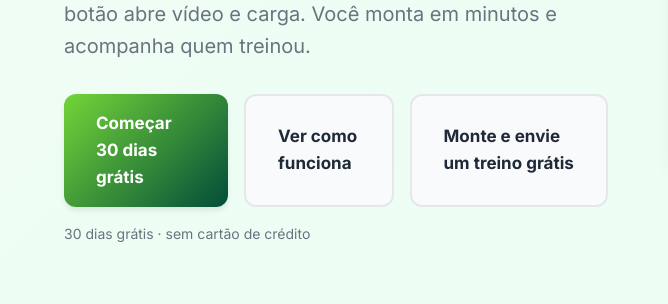
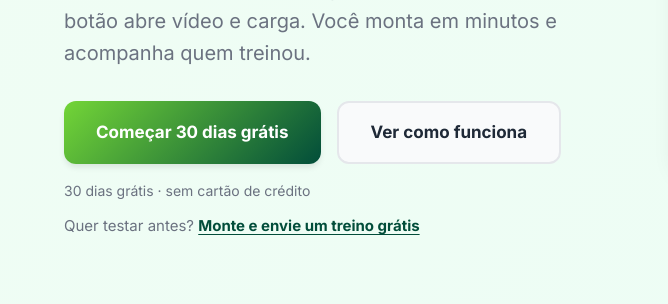
Before and after one commit to flaviomartino/ez-personal-landing, a website: page index.html in a window 1280 px wide. Shown: the part 400-704 px from the top of the page, 0-668 px from the left. Drawn offline with Linux system fonts and the light colour scheme; no server answers.

Commit message:
Site: botão da isca vira link sob os botões do topo; link da Izzy no passo 1 com a cor da marca
Co-Authored-By: Claude Sonnet 5.5 <noreply@anthropic.com>

```diff
--- a/index.html
+++ b/index.html
@@ -45,9 +45,9 @@
                     <div class="hero-cta-group">
                         <a href="https://painel.ezpersonal.com.br/login?mode=signup" class="btn btn-primary btn-large">Começar 30 dias grátis</a>
                         <a href="#how-it-works" class="btn btn-secondary btn-large">Ver como funciona</a>
-                        <a href="https://ez-personal-frontend-staging.vercel.app/treino-gratis" class="btn btn-secondary btn-large">Monte e envie um treino grátis</a>
                     </div>
                     <p class="hero-notice">30 dias grátis · sem cartão de crédito</p>
+                    <p class="hero-isca">Quer testar antes? <a href="https://ez-personal-frontend-staging.vercel.app/treino-gratis">Monte e envie um treino grátis</a></p>
                 </div>
                 <div class="hero-image">
                     <img src="images/04-whatsapp-treino.png" alt="Treino escrito numa mensagem de WhatsApp, com o botão para abrir o link do treino" class="hero-mockup">
--- a/style.css
+++ b/style.css
@@ -1262,3 +1262,17 @@ footer p {
         bottom: 1rem;
     }
 }
+
+.hero-isca {
+    margin-top: 0.75rem;
+    font-size: 0.9375rem;
+    color: var(--text-secondary);
+}
+
+.hero-isca a,
+.step-content p a[href="#izzy"] {
+    color: var(--primary-dark);
+    font-weight: 700;
+    text-decoration: underline;
+    text-underline-offset: 3px;
+}
```
